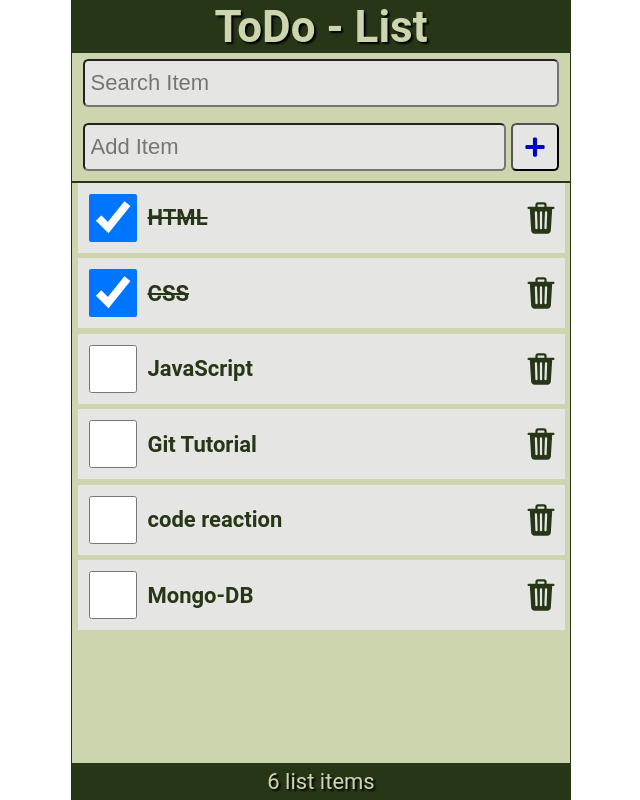
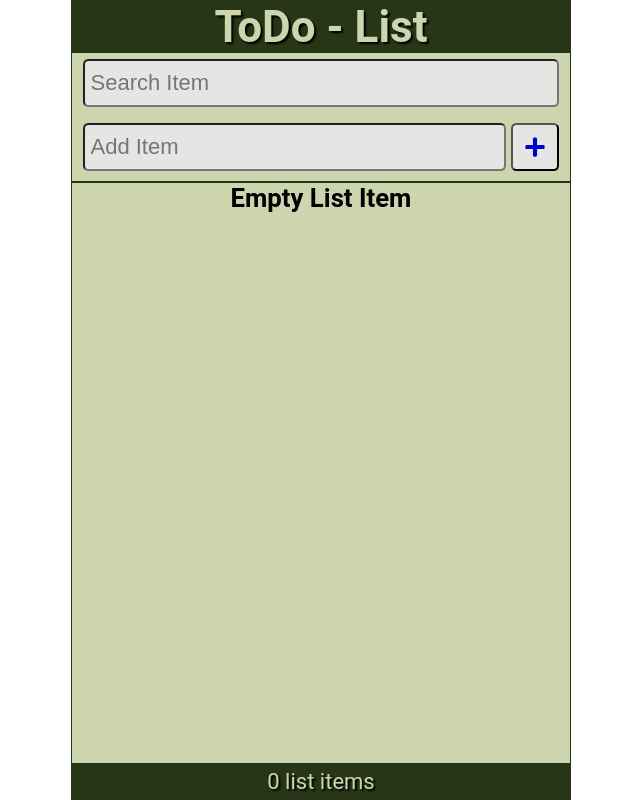
Before and after one commit to Naflan-MNM/To-Do-List, a React (Create React App) app: page / in a window 1280 px wide. Shown: the whole page, without its empty margins (319-959 px from the left). Built offline with nearby package versions, Linux system fonts and the light colour scheme; data requests are answered from the project's data file.

Commit message:
udpated the featuers and fix server side bud and update the versions of the packages

```diff
--- a/data/db.json
+++ b/data/db.json
@@ -1,34 +1,3 @@
 {
-  "items": [
-    {
-      "id": "1",
-      "checked": true,
-      "item": "HTML"
-    },
-    {
-      "id": "2",
-      "checked": true,
-      "item": "CSS"
-    },
-    {
-      "id": "3",
-      "checked": false,
-      "item": "JavaScript"
-    },
-    {
-      "id": "4",
-      "checked": false,
-      "item": "Git Tutorial"
-    },
-    {
-      "id": "5",
-      "checked": false,
-      "item": "code reaction"
-    },
-    {
-      "id": "6",
-      "checked": false,
-      "item": "Mongo-DB"
-    }
-  ]
+  "items": []
 }
--- a/src/App.js
+++ b/src/App.js
@@ -1,142 +1,138 @@
-import Header from './Header.js';
-import Content from './Content.js';
-import Footer from './Footer.js';
-import { useState,useEffect } from 'react';
-import AddItems from './AddItems.js';
-import SearchItems from './SearchItems.js';
-import { useRef } from 'react';
-import apiRequest from './apiRequest.js';
-import Pagenotfound from './Pagenotfound.js';
-import ItemsLoading from './ItemsLoading.js';
+import Header from "./Header.js";
+import Content from "./Content.js";
+import Footer from "./Footer.js";
+import { useState, useEffect } from "react";
+import AddItems from "./AddItems.js";
+import SearchItems from "./SearchItems.js";
+import { useRef } from "react";
+import apiRequest from "./apiRequest.js";
+import Pagenotfound from "./Pagenotfound.js";
+import ItemsLoading from "./ItemsLoading.js";
 
 function App() {
-  const API_URL = 'http://localhost:3500/items'
-  const [items,setItems] = useState([]);
-  const [newItem,setNewItem] = useState('')
+  const API_URL = "http://localhost:3500/items";
+  const [items, setItems] = useState([]);
+  const [newItem, setNewItem] = useState("");
 
   /* for search item*/
-  const [search,setSearch]=useState('');
+  const [search, setSearch] = useState("");
 
   /* state for displying error */
   const [fetchError, setFetchError] = useState(null);
 
   /* loding logic */
-  const [isLoading , setIsLoading] = useState(true);
+  const [isLoading, setIsLoading] = useState(true);
 
   /**keep the focus on the input after the click the plus icon */
   const inputRef = useRef();
 
-  useEffect(()=>{
-    const fetchitem = async()=>{
-      try{
+  useEffect(() => {
+    const fetchitem = async () => {
+      try {
         const response = await fetch(API_URL);
         if (!response.ok) {
-          throw new Error('The items not found');
+          throw new Error("The items not found");
         }
         const listItems = await response.json();
         setItems(listItems);
         setFetchError(null);
-
-      }catch (err){
-        setFetchError(err.message)
-      }finally{
-        setIsLoading(false)
+      } catch (err) {
+        setFetchError(err.message);
+      } finally {
+        setIsLoading(false);
       }
-    }
-    setTimeout(()=>{
-      (async () => await fetchitem())()},3000)
-  },[])
-
-  const handleInputs=async(id)=> {
-    const listItems = items.map((item)=>
-      id === item.id ? {...item, checked:!item.checked} : item);
+    };
+    setTimeout(() => {
+      (async () => await fetchitem())();
+    }, 3000);
+  }, []);
+  /* patching item */
+  const handleInputs = async (id) => {
+    const listItems = items.map((item) =>
+      id === item.id ? { ...item, checked: !item.checked } : item
+    );
     setItems(listItems);
 
-    const updateData = listItems.filter((item)=>
-      item.id === id)
-    const updateOption={
-      method:'PATCH',
-      header:{
-        'content-style' : 'application/json'
+    const updateData = listItems.filter((item) => item.id === id);
+    const updateOption = {
+      method: "PATCH",
+      headers: {
+        "content-style": "application/json",
       },
-      body:JSON.stringify({checked:(updateData[0].checked)})
-    }
-    const ITEM_URL  = `${API_URL}/${id}`
-    const result = await apiRequest(ITEM_URL,updateOption)
-    if(result) setFetchError(result)
-  }
+      body: JSON.stringify({ checked: updateData[0].checked }),
+    };
+    const ITEM_URL = `${API_URL}/${id}`;
+    const result = await apiRequest(ITEM_URL, updateOption);
+    if (result) setFetchError(result);
+  };
 
-  const handleTrash = async(id)=>{
-    const listItems = items.filter((item)=> id!==item.id);
+  /* delete item */
+  const handleTrash = async (id) => {
+    const listItems = items.filter((item) => id !== item.id);
     setItems(listItems);
 
-    const deleteOption={
-      method:'DELETE'
-    }
-    const ITEM_URL  = `${API_URL}/${id}`
-    const result = await apiRequest(ITEM_URL,deleteOption)
-    if(result) setFetchError(result)
-  }
+    const deleteOption = {
+      method: "DELETE",
+    };
+    const ITEM_URL = `${API_URL}/${id}`;
+    const result = await apiRequest(ITEM_URL, deleteOption);
+    if (result) setFetchError(result);
+  };
 
   /* Add Items section */
-  function handleSubmit(e){
-    e.preventDefault()
-    addItem(newItem)
-    setNewItem('')
+  function handleSubmit(e) {
+    e.preventDefault();
+    addItem(newItem);
+    setNewItem("");
   }
-  const addItem = async(item) =>{
-    const id = items.length ? parseInt(items[items.length - 1].id, 10) + 1 : 1;
-    const addNewItem = {id, checked:false, item}
-    const listItems = [...items,addNewItem];
+  const addItem = async (item) => {
+    const id = items.length
+      ? (parseInt(items[items.length - 1].id, 10) + 1).toString() // ALWAYS STRING
+      : "1"; // FIRST ID AS STRING
+    const addNewItem = { id, checked: false, item };
+    const listItems = [...items, addNewItem];
     setItems(listItems);
 
     const postOption = {
-      method:'POST',
-      header:{
-        'content-Type':'application/json'
+      method: "POST",
+      headers: {
+        // FIXED (must be headers)
+        "Content-Type": "application/json",
       },
-      body:JSON.stringify(addNewItem)
-    }
+      body: JSON.stringify(addNewItem),
+    };
 
-    const result  = await apiRequest(API_URL,postOption)
-    if(result) setFetchError(result)
-
-  }
+    const result = await apiRequest(API_URL, postOption);
+    if (result) setFetchError(result);
+  };
 
   return (
-    <div className='App'>
-      <Header
-      />
-      <SearchItems
-          search = {search}
-          setSearch = {setSearch}
-      />
+    <div className="App">
+      <Header />
+      <SearchItems search={search} setSearch={setSearch} />
       <AddItems
-        inputRef = {inputRef}
-        newItem = {newItem}
-        setNewItem = {setNewItem}
-        handleSubmit = {handleSubmit}
+        inputRef={inputRef}
+        newItem={newItem}
+        setNewItem={setNewItem}
+        handleSubmit={handleSubmit}
       />
       <main>
         {isLoading ? (
-            <ItemsLoading/>
-          ) : fetchError ? (
-            <Pagenotfound
-              fetchError={fetchError}
-            />
-          ) : (
+          <ItemsLoading />
+        ) : fetchError ? (
+          <Pagenotfound fetchError={fetchError} />
+        ) : (
           <Content
-            items={items.filter((item) => item.item.toLowerCase().includes(search.toLowerCase()))}
+            items={items.filter((item) =>
+              item.item.toLowerCase().includes(search.toLowerCase())
+            )}
             handleInputs={handleInputs}
             handleTrash={handleTrash}
           />
         )}
       </main>
 
-
-      <Footer
-        length = {items.length}
-      />
+      <Footer length={items.length} />
     </div>
   );
 }
```
Also changed, not shown: 1 other file (tests, documents, lock files or other folders).
